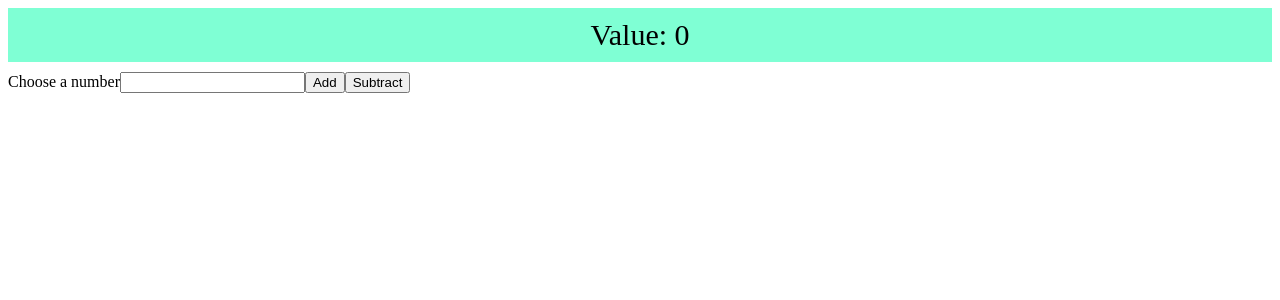
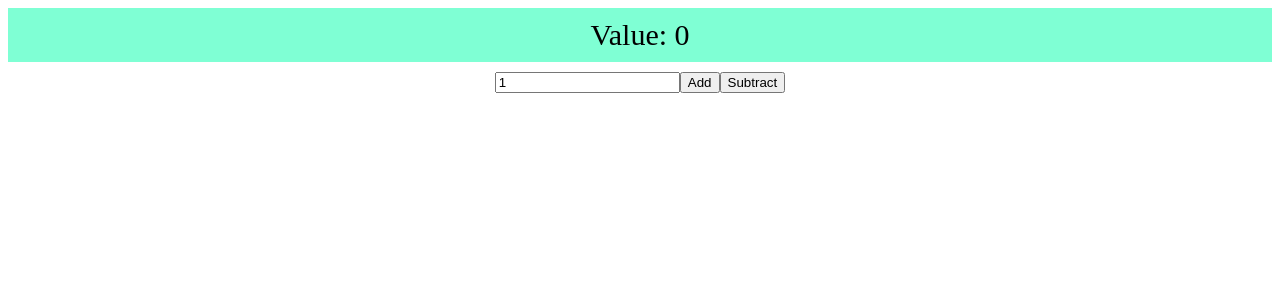
Before and after one commit to miriis/Angular-pt-2, an Angular app: page / in a window 1280 px wide. Shown: the top 300 px of the page. Built offline with nearby package versions, Linux system fonts and the light colour scheme.

Commit message:
Ex10 fixed

```diff
--- a/src/app/app.component.html
+++ b/src/app/app.component.html
@@ -1,4 +1,3 @@
 <div class="container">
   <app-show-counter></app-show-counter>
-  <app-edit-counter></app-edit-counter>
 </div>
--- a/src/app/app.module.ts
+++ b/src/app/app.module.ts
@@ -4,6 +4,7 @@ import { BrowserModule } from '@angular/platform-browser';
 import { AppComponent } from './app.component';
 import { ShowCounterComponent } from './components/show-counter/show-counter.component';
 import { EditCounterComponent } from './components/edit-counter/edit-counter.component';
+import { FormsModule } from '@angular/forms';
 
 @NgModule({
   declarations: [
@@ -12,7 +13,8 @@ import { EditCounterComponent } from './components/edit-counter/edit-counter.com
     EditCounterComponent
   ],
   imports: [
-    BrowserModule
+    BrowserModule,
+    FormsModule
   ],
   providers: [],
   bootstrap: [AppComponent]
--- a/src/app/components/edit-counter/edit-counter.component.css
+++ b/src/app/components/edit-counter/edit-counter.component.css
@@ -0,0 +1,4 @@
+.container {
+  display: flex;
+  justify-content: center;
+}
--- a/src/app/components/edit-counter/edit-counter.component.html
+++ b/src/app/components/edit-counter/edit-counter.component.html
@@ -1,6 +1,6 @@
 <div class="container">
-  <label>Choose a number</label>
-  <input type="number" (input)="numberValue($event)">
-  <button type="submit" (click)="add()">Add</button>
-  <button type="submit" (click)="sub()">Subtract</button>
+  <input type="number" [(ngModel)]='value'>
+  <br>
+  <button type="submit" (click)="counterService.addValue(value)">Add</button>
+  <button type="submit" (click)="counterService.subValue(value)">Subtract</button>
 </div>
--- a/src/app/components/edit-counter/edit-counter.component.ts
+++ b/src/app/components/edit-counter/edit-counter.component.ts
@@ -7,30 +7,11 @@ import { CounterService } from 'src/app/shared/counter.service';
   templateUrl: './edit-counter.component.html',
   styleUrls: ['./edit-counter.component.css']
 })
-export class EditCounterComponent implements OnInit, OnDestroy {
-  subscription!: Subscription;
-  userNumber!: number;
+export class EditCounterComponent implements OnInit {
+  value: number = 1;
 
   constructor(public counterService: CounterService) { }
 
   ngOnInit(): void {
   }
-
-  numberValue(numberValue: any): number {
-    this.userNumber = numberValue.target.value;
-    return this.userNumber;
-  }
-
-  add() {
-    this.counterService.addValue(this.userNumber);
-  }
-
-  sub() {
-    this.counterService.subValue(this.userNumber);
-  }
-
-  ngOnDestroy() {
-    this.subscription.unsubscribe();
-  }
-
 }
--- a/src/app/components/show-counter/show-counter.component.html
+++ b/src/app/components/show-counter/show-counter.component.html
@@ -2,3 +2,4 @@
   <div>Value: {{ counterService.counter }}</div>
   <div>{{ counterService.getErr() }}</div>
 </div>
+<app-edit-counter></app-edit-counter>
--- a/src/app/components/show-counter/show-counter.component.ts
+++ b/src/app/components/show-counter/show-counter.component.ts
@@ -1,4 +1,5 @@
-import { Component, OnInit } from '@angular/core';
+import { Component, OnDestroy, OnInit } from '@angular/core';
+import { Subscription } from 'rxjs';
 import { CounterService } from 'src/app/shared/counter.service';
 
 @Component({
@@ -6,11 +7,18 @@ import { CounterService } from 'src/app/shared/counter.service';
   templateUrl: './show-counter.component.html',
   styleUrls: ['./show-counter.component.css']
 })
-export class ShowCounterComponent implements OnInit {
+export class ShowCounterComponent implements OnInit, OnDestroy {
+  value : number = 1;
+  subscription!: Subscription;
 
   constructor(public counterService: CounterService) { }
 
   ngOnInit(): void {
+    this.subscription=this.counterService.getValue().subscribe()
+  }
+
+  ngOnDestroy() {
+    this.subscription.unsubscribe();
   }
 
 }
--- a/src/app/shared/counter.service.ts
+++ b/src/app/shared/counter.service.ts
@@ -5,9 +5,9 @@ import { BehaviorSubject, Observable, Subject } from 'rxjs';
   providedIn: 'root'
 })
 export class CounterService {
-  public counterSub = new BehaviorSubject(0);
+  public counterSubject = new BehaviorSubject<number>(0);
   public counter!: number;
-  private error = '';
+  public error = '';
 
   constructor() {
     this.getValue().subscribe((v) =>  this.counter = v);
@@ -15,7 +15,7 @@ export class CounterService {
   }
 
   getValue(): Observable<number> {
-    return this.counterSub.asObservable();
+    return this.counterSubject.asObservable();
   }
 
   /* addValue(value : number) {
@@ -23,15 +23,14 @@ export class CounterService {
     console.log("Value: ", this.counter);
   } */
 
-  addValue(value : any) {
-    let number = parseInt(value);
-    this.getValue().subscribe(() =>  this.counter = this.counter += number);
+  addValue(value : number = 1) {
+    this.counterSubject.next(this.counter += value);
     console.log("Value: ", this.counter);
   }
 
   subValue(value : number) {
     if (value <= this.counter) {
-      this.getValue().subscribe(() => this.counter = this.counter -= value);
+      this.counterSubject.next(this.counter -= value);
       console.log("Value: ", this.counter);
     } else {
       this.error= 'Error: value cannot be negative';
```
